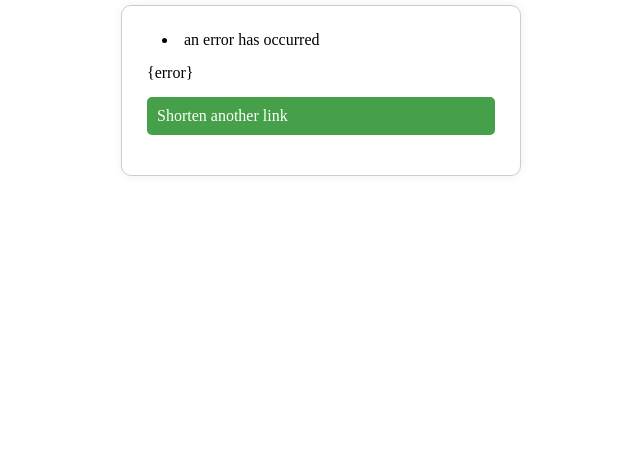
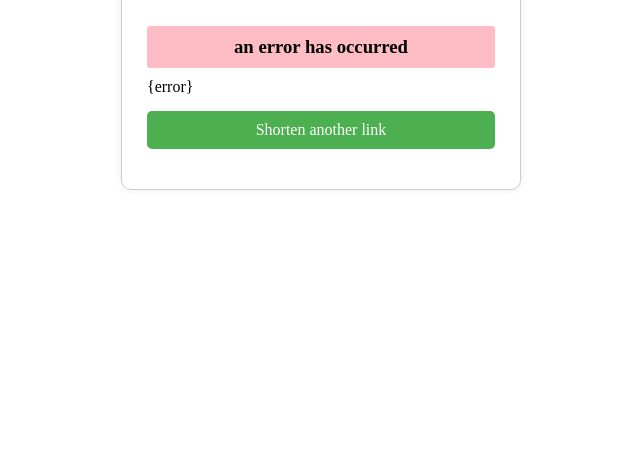
Before and after one commit to hexxt-git/url-shortener, a website: page error.html in a window 1280 px wide. Shown: the part 343-800 px from the top of the page, without its empty margins (319-959 px from the left). Drawn offline with Linux system fonts and the light colour scheme.

Commit message:
error handling

```diff
--- a/error.html
+++ b/error.html
@@ -25,8 +25,12 @@
             border-radius: 10px;
             box-shadow: 0 0 10px rgba(0, 0, 0, 0.07);
         }
-        .block-group {
-            margin-bottom: 15px;
+        .error {
+            background-color: #febcc5;
+            margin: 10px 0;
+            padding: 10px;
+            border-radius: 3px;
+            text-align: center;
         }
         li{
             margin-left: 15px;
@@ -42,8 +46,9 @@
             border: none;
             cursor: pointer;
             text-decoration: none;
+            text-align: center;
         }
-        .btn {
+        .btn:hover {
             background-color: #45a049;
         }
     </style>
@@ -51,15 +56,13 @@
 <body>
     <h2>URL Shortener</h2>
     <div class="block-container">
-        <div class="block-group">
-            <li>
-                an error has occurred
-            </li>
-        </div>
+        <h3 class="error">
+            an error has occurred
+        </h3>
         <div class="block-group">
             {error}
         </div>
-        <a class="btn" href="/" target="_blank">Shorten another link</button>
+        <a class="btn" href="/">Shorten another link</button>
     </dib>
 </body>
 </html>
```
Also changed, not shown: index.html (+1 -0 lines), index.ts (+11 -4 lines), signup.html (+4 -3 lines).
